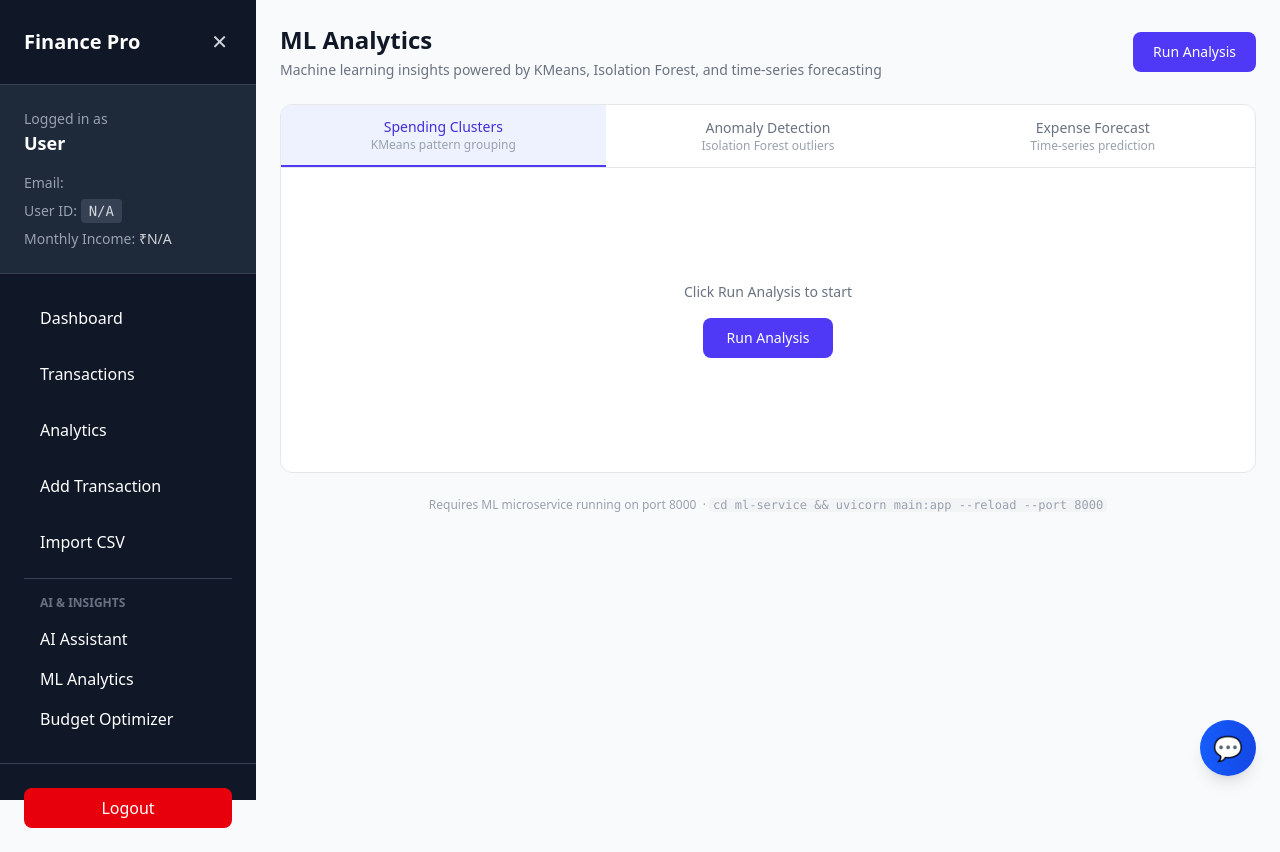
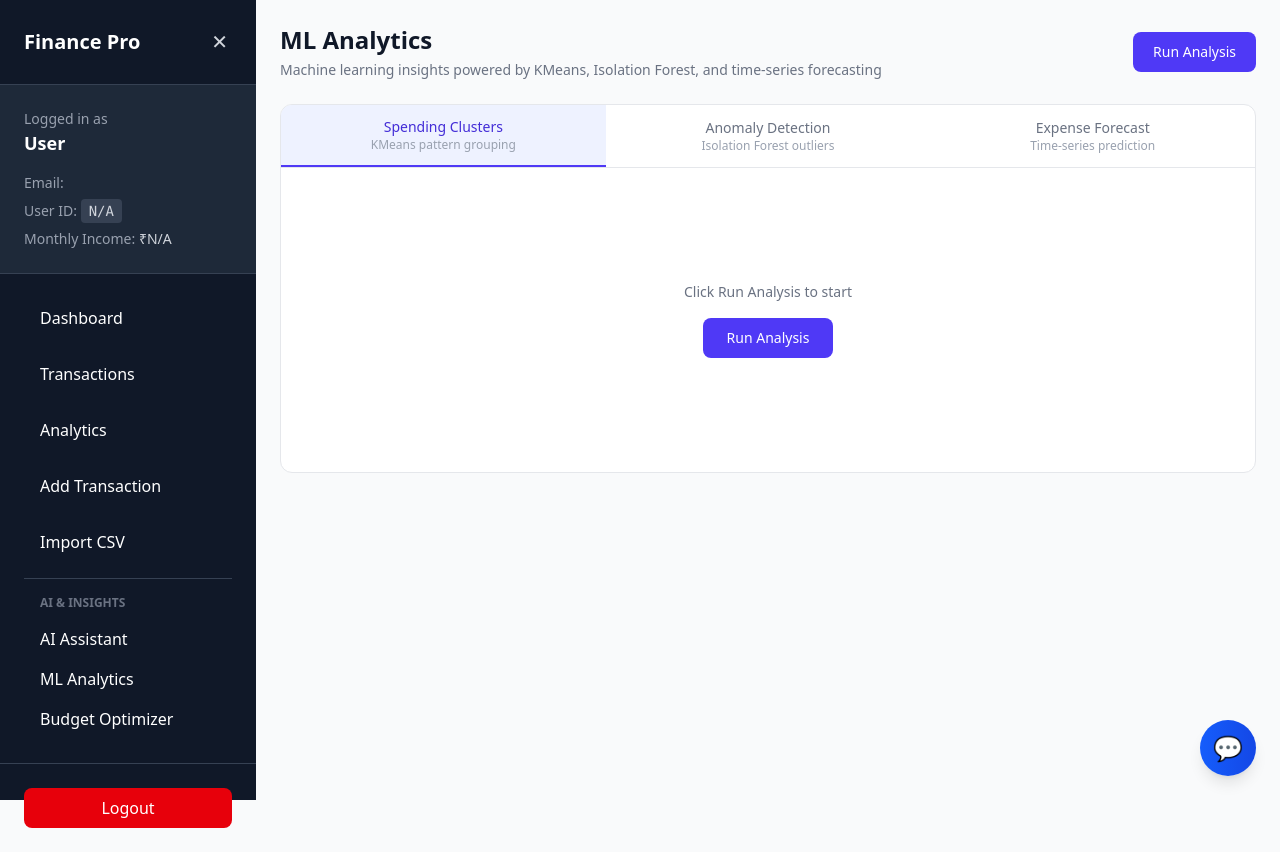
Before and after one commit to Vida181105/Personal-Finance-Management-System, a Next.js app in the folder frontend/: page /dashboard/ml-analytics in a window 1280 px wide. Built offline with nearby package versions, Linux system fonts and the light colour scheme.

Commit message:
Fix: lazy Groq init, clean up ML offline messages for production

```diff
--- a/frontend/src/app/dashboard/ml-analytics/page.tsx
+++ b/frontend/src/app/dashboard/ml-analytics/page.tsx
@@ -81,11 +81,11 @@ function ErrorCard({ message }: { message: string }) {
     <div className="flex flex-col items-center justify-center h-64 gap-2 text-center px-4">
       <div className="text-4xl">{isOffline ? '🔌' : '⚠️'}</div>
       <p className="text-gray-700 font-medium">
-        {isOffline ? 'ML service is offline' : 'Analysis failed'}
+        {isOffline ? 'ML service unavailable' : 'Analysis failed'}
       </p>
       <p className="text-sm text-gray-500 max-w-sm">
         {isOffline
-          ? 'Start the ML microservice with: cd ml-service && uvicorn main:app --port 8000'
+          ? 'The ML analytics service is currently unavailable. Please try again later.'
           : message}
       </p>
     </div>
@@ -480,11 +480,7 @@ export default function MLAnalyticsPage() {
         <div className="p-6">{renderContent(activeTab)}</div>
       </div>
 
-      {/* ML service note */}
-      <p className="text-xs text-gray-400 text-center">
-        Requires ML microservice running on port 8000 &nbsp;·&nbsp;
-        <code className="bg-gray-100 px-1 rounded">cd ml-service && uvicorn main:app --reload --port 8000</code>
-      </p>
+
     </div>
   );
 }
```
